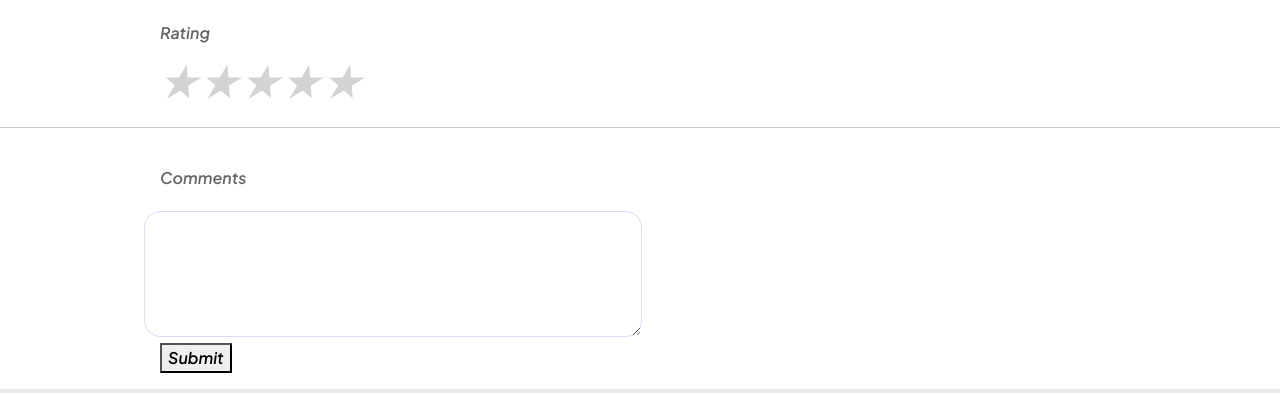
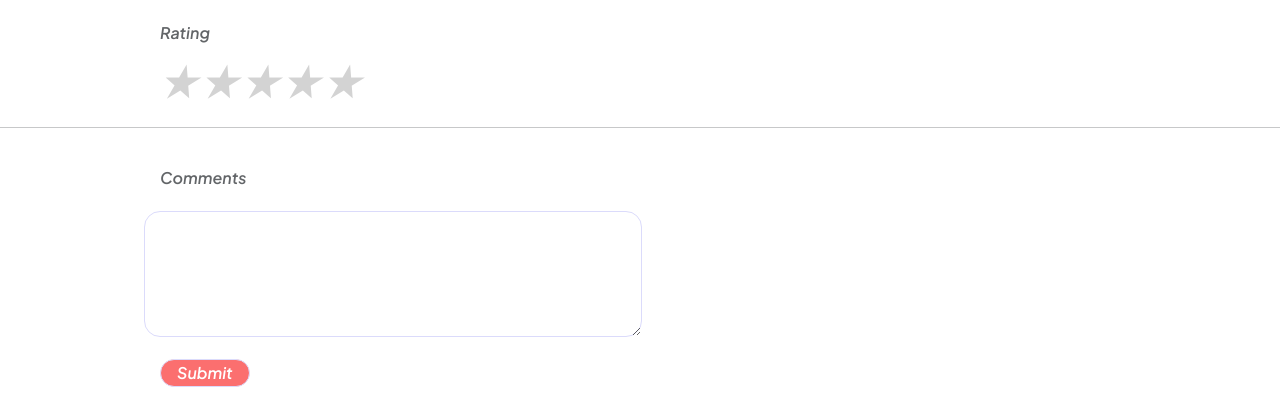
Before and after one commit to VaishaliSharma-7811/FEE-II, a plain HTML site: page review.html in a window 1280 px wide. Shown: the part 160-553 px from the top of the page. Drawn offline with nearby package versions, Linux system fonts and the light colour scheme.

Commit message:
modified review.html

```diff
--- a/review.html
+++ b/review.html
@@ -66,10 +66,6 @@
     border: 0.5px solid rgb(219, 219, 251);
     border-radius: 1rem;
   }
-<<<<<<< HEAD
-=======
-
->>>>>>> fc2f2ced1b7433f4e075b2bede6eb6a826dd3ef8
     .SubmitBtn button {
     border: 0.5px solid rgb(219, 219, 251);
     border-radius: 1rem;
@@ -85,10 +81,6 @@ footer {
 }
 
 
-<<<<<<< HEAD
-=======
-
->>>>>>> fc2f2ced1b7433f4e075b2bede6eb6a826dd3ef8
 
 </style>
 
```
